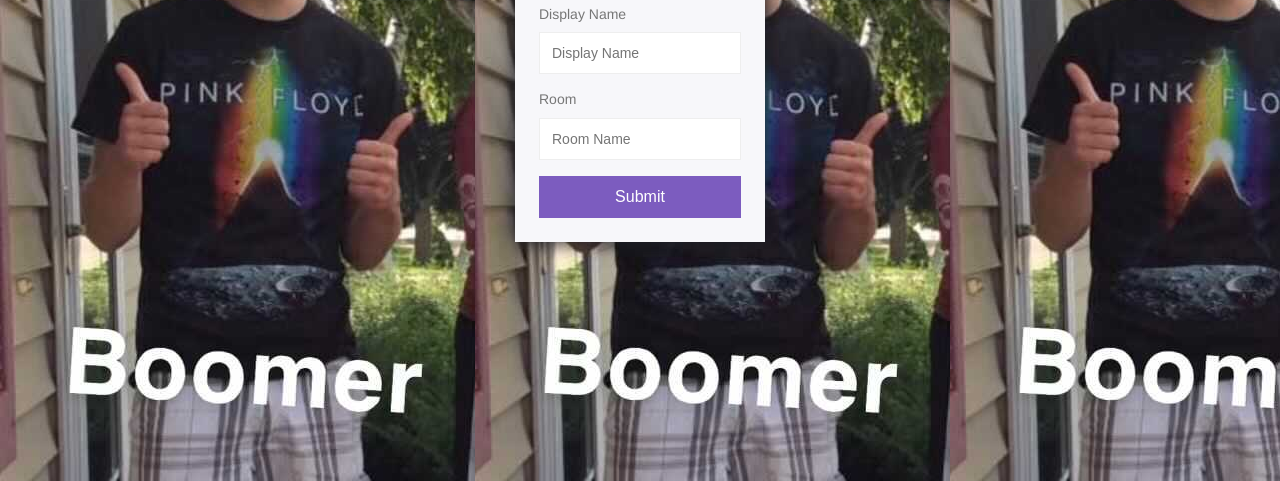
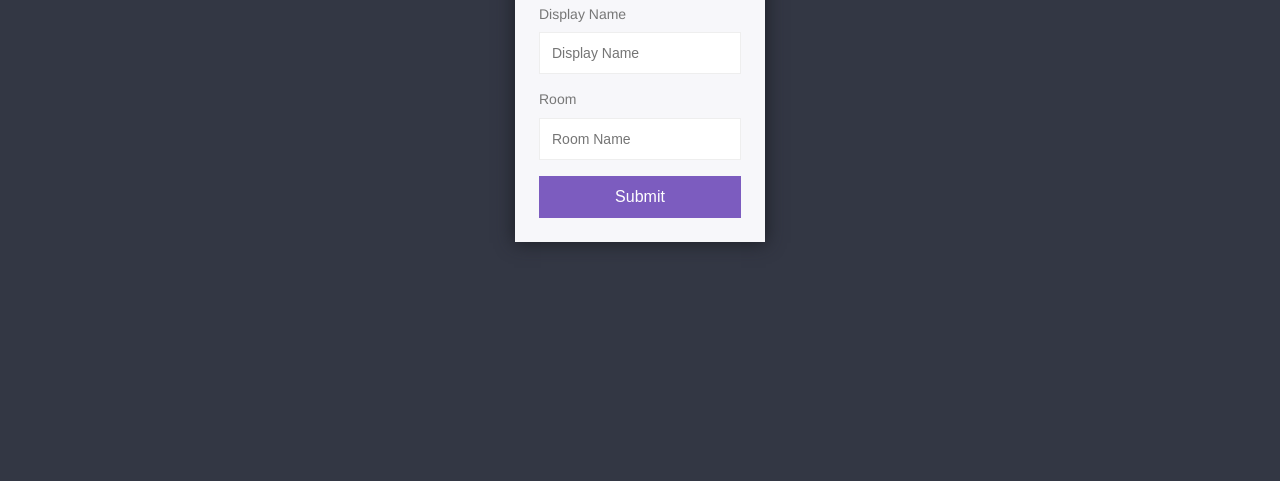
Before and after one commit to antch57/chat-app, a website: page public/index.html in a window 1280 px wide. Shown: the part 319-800 px from the top of the page. Drawn offline with Linux system fonts and the light colour scheme.

Commit message:
remove img of dre..because he complained about it boohoo

```diff
--- a/public/css/styles.css
+++ b/public/css/styles.css
@@ -59,8 +59,7 @@ button:disabled {
 /* Join Page Styles */
 
 .centered-form {
-    /* background: #333744; */
-    background: url('../img/dre.jpg');
+    background: #333744;
     width: 100vw;
     height: 100vh;
     display: flex;
```
Also changed, not shown: public/img/dre.jpg (deleted).
